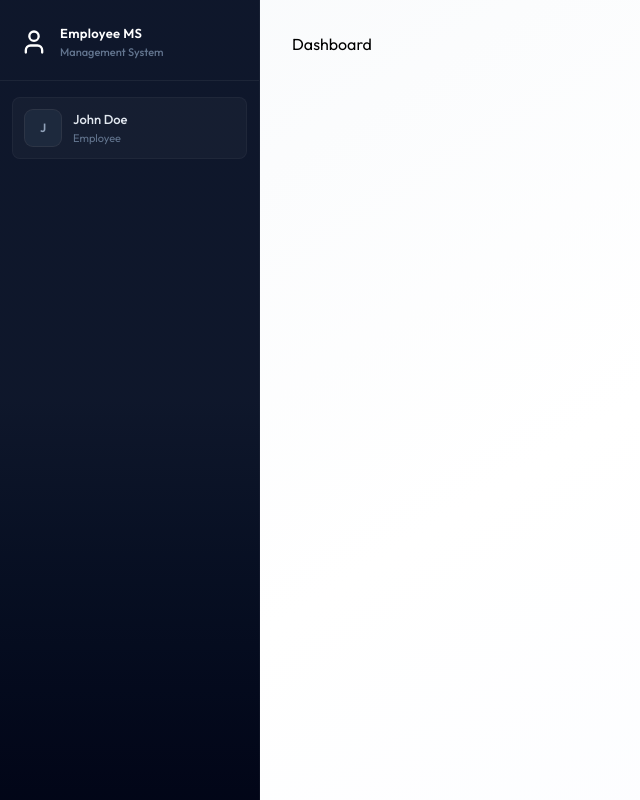
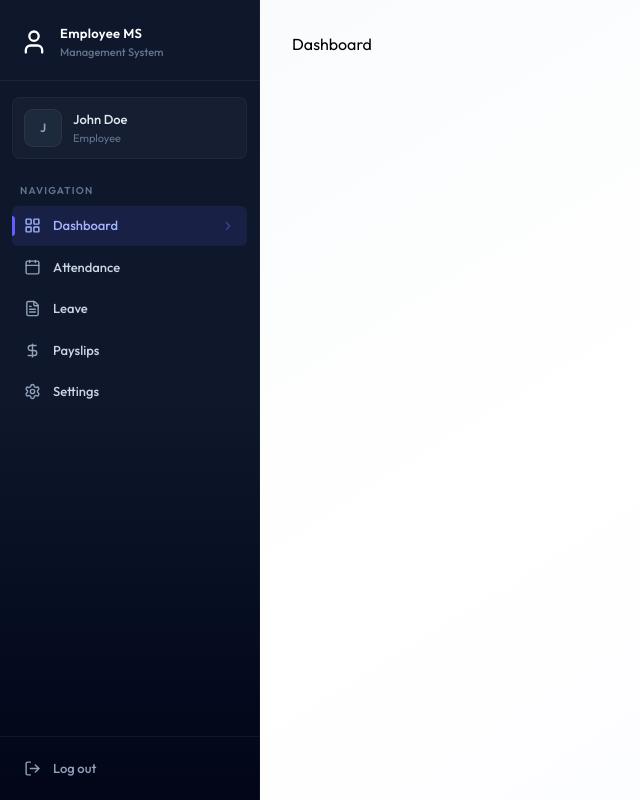
Before and after one commit to Shakithyanshaw/FULLSTACK-Employee-Management-System, a React (Vite) app in the folder client/: page /dashboard in a window 1280 px wide. Shown: the whole page, without its empty margins (0-640 px from the left). Built offline with nearby package versions, Linux system fonts and the light colour scheme.

Commit message:
complete sidebar component

```diff
--- a/client/src/components/Sidebar.jsx
+++ b/client/src/components/Sidebar.jsx
@@ -1,7 +1,18 @@
 import { useEffect, useState } from 'react';
-import { useLocation } from 'react-router-dom';
+import { Link, useLocation } from 'react-router-dom';
 import { dummyProfileData } from '../assets/assets';
-import { MenuIcon, UserIcon, XIcon } from 'lucide-react';
+import {
+  CalendarIcon,
+  DollarSignIcon,
+  FileTextIcon,
+  LayoutGridIcon,
+  MenuIcon,
+  SettingsIcon,
+  UserIcon,
+  XIcon,
+  ChevronRightIcon,
+  LogOutIcon,
+} from 'lucide-react';
 
 const Sidebar = () => {
   const { pathname } = useLocation();
@@ -18,6 +29,20 @@
   }, [pathname]);
 
   const role = '' || 'EMPLOYEE';
+
+  const navItems = [
+    { name: 'Dashboard', href: '/dashboard', icon: LayoutGridIcon },
+    role === 'ADMIN'
+      ? { name: 'Employees', href: '/employees', icon: UserIcon }
+      : { name: 'Attendance', href: '/attendance', icon: CalendarIcon },
+    { name: 'Leave', href: '/leave', icon: FileTextIcon },
+    { name: 'Payslips', href: '/payslips', icon: DollarSignIcon },
+    { name: 'Settings', href: '/settings', icon: SettingsIcon },
+  ];
+
+  const handleLogout = () => {
+    window.location.href = '/login';
+  };
 
   const sidebarContent = (
     <>
@@ -66,6 +91,47 @@
           </div>
         </div>
       )}
+      {/* Section label */}
+      <div className="px-5 pt-5 pb-2">
+        <p className="text-[10px] font-semibold uppercase tracking-[0.12em] text-slate-500">
+          Navigation
+        </p>
+      </div>
+      {/* Navigation List */}
+      <div className="flex-1 px-3 space-y-0.5 overflow-y-auto">
+        {navItems.map((item) => {
+          const isActive = pathname.startsWith(item.href);
+          return (
+            <Link
+              key={item.name}
+              to={item.href}
+              className={`group flex items-center gap-3 px-3 py-2.5 rounded-md text-[13px] font-medium transition-all duration-150 relative ${isActive ? 'bg-indigo-500/12 text-indigo-300' : 'text-slate-300 hover:text-white hover:bg-white/4'}`}
+            >
+              {isActive && (
+                <div className="absolute left-0 top-1/2 -translate-y-1/2 w-0.75 h-5 rounded-r-full bg-indigo-500" />
+              )}
+              <item.icon
+                className={`w-4.25 h-4.25 shrink-0 ${isActive ? 'text-indigo-300' : 'text-slate-400 group-hover:text-slate-300'}`}
+              />
+              <span className="flex-1">{item.name}</span>
+              {isActive && (
+                <ChevronRightIcon className="w-3.5 h-3.5 text-indigo-500/50" />
+              )}
+            </Link>
+          );
+        })}
+      </div>
+
+      {/* Logout */}
+      <div className="p-3 border-t border-white/6">
+        <button
+          onClick={handleLogout}
+          className="flex items-center gap-3 w-full px-3 py-2.5 rounded-md text-[13px] font-medium text-slate-400 hover:text-rose-400 hover:bg-rose-500/8 transition-all duration-150"
+        >
+          <LogOutIcon className="w-4.25 h-4.25" />
+          <span>Log out</span>
+        </button>
+      </div>
     </>
   );
 
```
